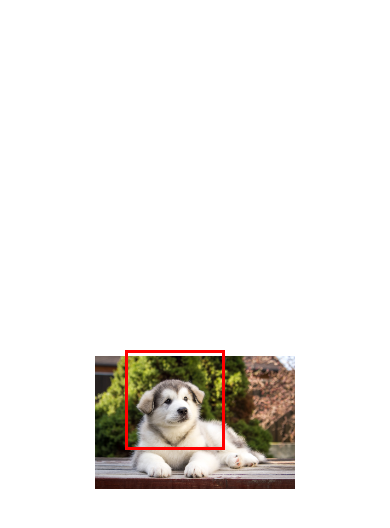
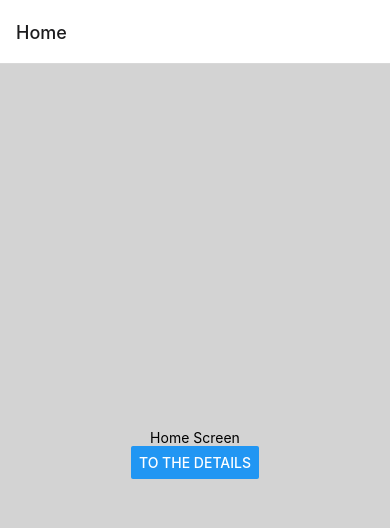
Before and after one commit to gelehasan/Mobile-development, a React Native app: screen / in a window 390 px wide. Shown: the top 528 px of the page. Built offline with nearby package versions, Linux system fonts and the light colour scheme.

Commit message:
added simple navigation

```diff
--- a/App.js
+++ b/App.js
@@ -1,22 +1,50 @@
 import { StatusBar } from 'expo-status-bar';
 import { ActivityIndicator, SafeAreaView, StyleSheet, Switch, Text, View, Button } from 'react-native';
+import { NavigationContainer } from '@react-navigation/native';
+import { createNativeStackNavigator } from '@react-navigation/native-stack';
 import Images from './components/images/images';
+
+const Stack = createNativeStackNavigator();
+
+function HomeScreen ({navigation}){
+
+  return(
+    <View style={styles.container}>
+      <Text>Home Screen</Text>
+      <Button title='To the details'
+        onPress={()=>navigation.navigate("Detail")}
+      ></Button>
+    </View>
+  )
+}
+
+function DetailsScreen (){
+
+  return(
+    <View style={styles.container}>
+      <Text>Details Screen</Text>
+    </View>
+  )
+}
 export default function App() {
   function alertUser (){
     console.log("Hello")
   }
   return (
-    <View style={styles.container}>
-     <Images />
-      <StatusBar style='auto' />
-    </View>
+<NavigationContainer>
+    <Stack.Navigator>
+      <Stack.Screen name='Home' component={HomeScreen} />
+      <Stack.Screen name='Detail' component={DetailsScreen} />
+
+    </Stack.Navigator>
+</NavigationContainer>
   );
 }
 
 const styles = StyleSheet.create({
   container: {
     flex: 1,
-    backgroundColor: 'white',
+    backgroundColor: 'lightgray',
     alignItems:"center",
     justifyContent:"center"
   }
```
Also changed, not shown: package.json (+7 -3 lines), components/Navigation/Navigate.js (added), 1 other file (tests, documents, lock files or other folders).
